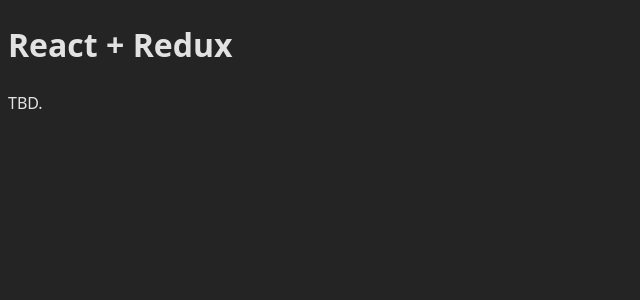
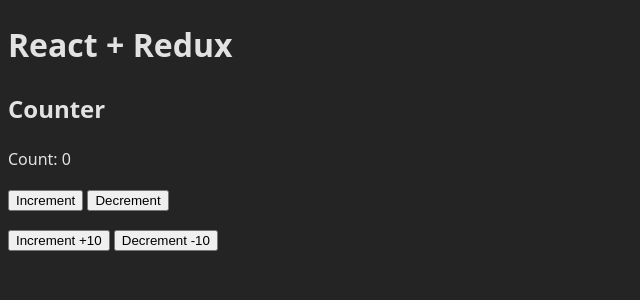
Before and after one commit to ober9k/react-redux-practice, a React (Vite) app: page / in a window 1280 px wide. Shown: the top 300 px of the page, without its empty margins (0-640 px from the left). Built offline with nearby package versions, Linux system fonts and the light colour scheme.

Commit message:
Added counter component to app

```diff
--- a/src/App.tsx
+++ b/src/App.tsx
@@ -1,12 +1,12 @@
 import './App.css'
+import Counter from "./features/counter/Counter.tsx";
 
 function App() {
   return (
     <>
       <h1>React + Redux</h1>
-      <p>
-        TBD.
-      </p>
+      <h2>Counter</h2>
+      <Counter />
     </>
   )
 }
--- /dev/null
+++ b/src/features/counter/Counter.tsx
@@ -0,0 +1,33 @@
+import { useDispatch, useSelector } from "react-redux";
+import { decrement, decrementByAmount, increment, incrementByAmount } from "./counterSlice.ts";
+
+export default function Counter() {
+  const count = useSelector((state) => state.counter.value);
+  const dispatch = useDispatch();
+
+  return (
+    <div>
+      <p>
+        Count: {count}
+      </p>
+      <p>
+        <button aria-label="Increment value" onClick={() => dispatch(increment())}>
+          Increment
+        </button>
+        &nbsp;
+        <button aria-label="Decrement value" onClick={() => dispatch(decrement())}>
+          Decrement
+        </button>
+      </p>
+      <p>
+        <button aria-label="Increment value" onClick={() => dispatch(incrementByAmount(10))}>
+          Increment +10
+        </button>
+        &nbsp;
+        <button aria-label="Decrement value" onClick={() => dispatch(decrementByAmount(10))}>
+          Decrement -10
+        </button>
+      </p>
+    </div>
+  );
+}
--- a/src/features/counter/counterSlice.ts
+++ b/src/features/counter/counterSlice.ts
@@ -16,9 +16,12 @@ export const counterSlice = createSlice({
     incrementByAmount: (state, action) => {
       state.value += action.payload;
     },
+    decrementByAmount: (state, action) => {
+      state.value -= action.payload; /* duplicates the above, but just fo later usage */
+    },
   },
 });
 
-export const { increment, decrement, incrementByAmount } = counterSlice.actions;
+export const { increment, decrement, incrementByAmount, decrementByAmount } = counterSlice.actions;
 
 export default counterSlice.reducer;
```
